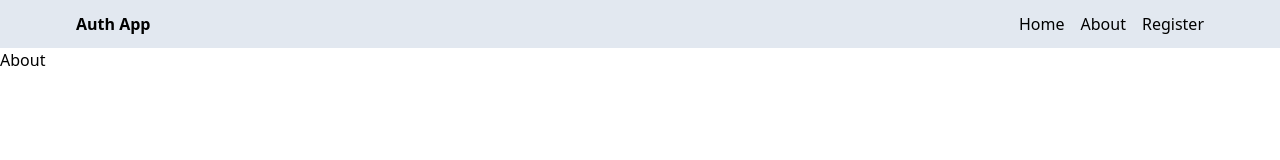
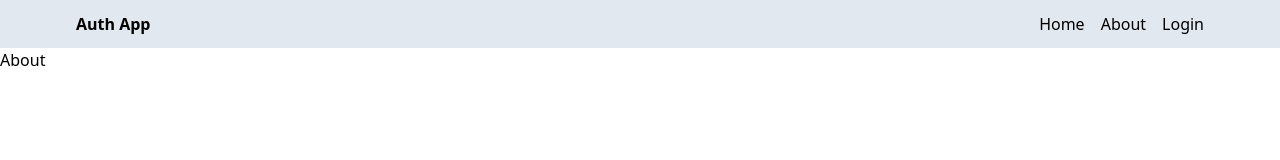
Before and after one commit to Aditya-1422/MERN-Authentication, a React (Create React App) app in the folder frontend/: page /about in a window 1280 px wide. Shown: the top 160 px of the page. Built offline with nearby package versions, Linux system fonts and the light colour scheme.

Commit message:
Profile & SignUp seperating..

```diff
--- a/frontend/src/App.js
+++ b/frontend/src/App.js
@@ -6,6 +6,7 @@
 import About from './pages/About'
 import Profile from './pages/Profile'
 import Header from './components/Header'
+import PrivateRoute from './components/PrivateRoute'
 
 
 const App = () => {
@@ -17,7 +18,9 @@
         <Route exact path='/login' element={<Login/>}/>
         <Route exact path='/register' element={<Register/>}/>
         <Route exact path='/about' element={<About/>}/>
-        <Route exact path='/profile' element={<Profile/>}/>
+        <Route element={<PrivateRoute/>} >
+          <Route exact path='/profile' element={<Profile/>}/>
+        </Route>
       </Routes>
     </BrowserRouter>
   )
--- a/frontend/src/components/Header.jsx
+++ b/frontend/src/components/Header.jsx
@@ -1,7 +1,9 @@
 import React from 'react'
 import { Link } from 'react-router-dom'
+import { useSelector } from 'react-redux'
 
 const Header = () => {
+  const currentUser = useSelector((state) => state.user.currentUser);
   return (
     <>
      <div className='bg-slate-200'>
@@ -16,8 +18,12 @@
           <Link to='/about'>
             <li>About</li>
           </Link>
-          <Link to='/register'>
-            <li>Register</li>
+          <Link to='/login'>
+            {currentUser ? (
+              <img src={currentUser.profilePicture} alt="profilepic"  className='h-7 w-7 rounded-full object-cover'/>
+            ):(
+              <li>Login</li>
+            )}
           </Link>
         </ul>
       </div>
--- /dev/null
+++ b/frontend/src/components/PrivateRoute.jsx
@@ -0,0 +1,7 @@
+import { useSelector } from "react-redux"
+import { Outlet, Navigate } from "react-router-dom"
+
+export default function PrivateRoute() {
+  const currentUser = useSelector((state) => state.user.currentUser)
+    return currentUser ? <Outlet/> : <Navigate to='/login'/>
+}
```
